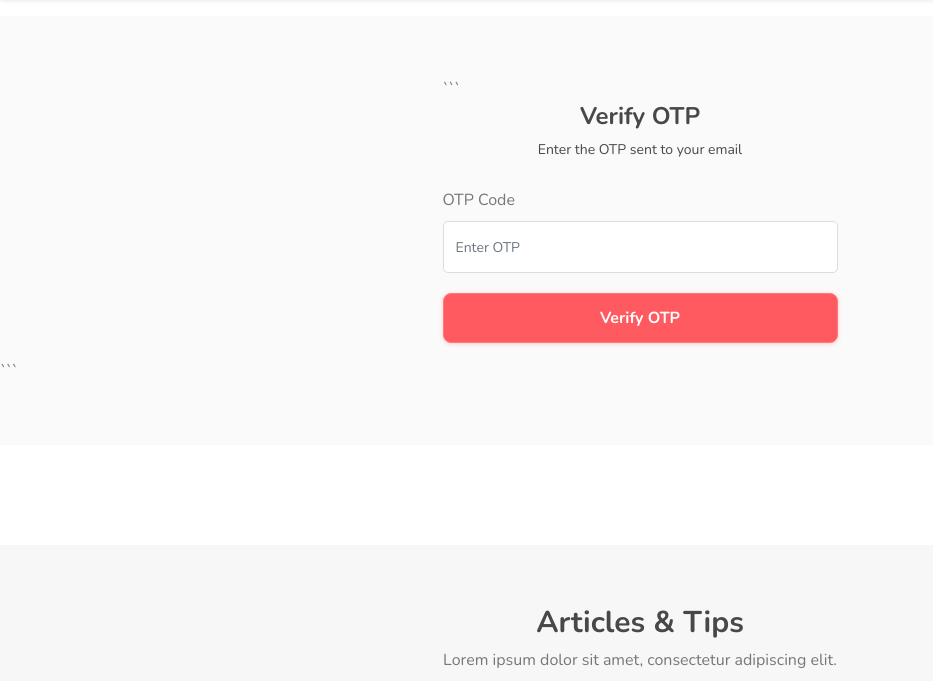
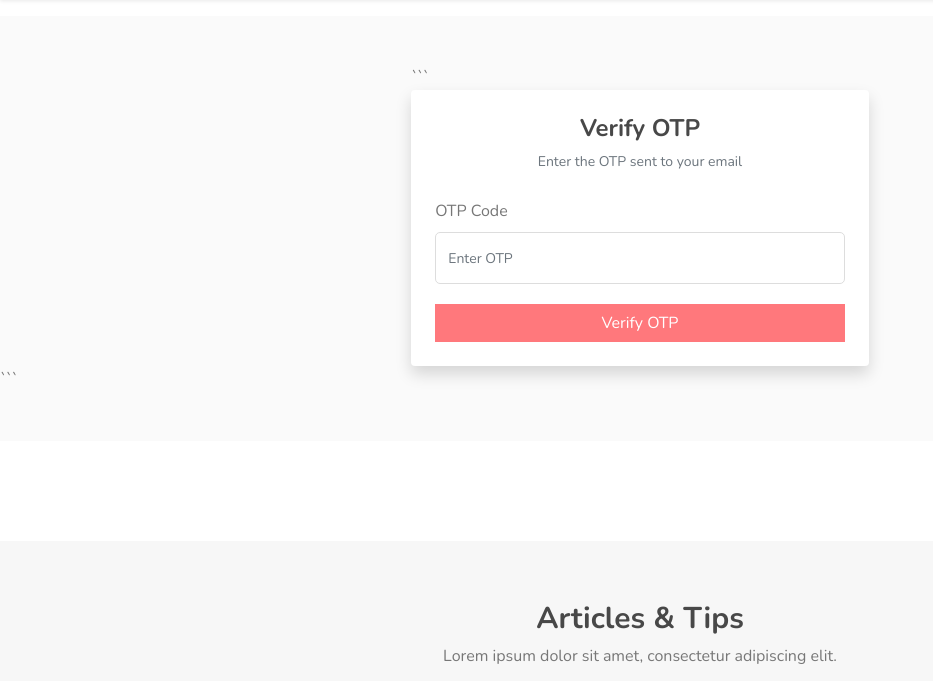
Before and after one commit to john22-sarker/Vharate, a Django app: template realestate/templates/accounts/verify_reset_otp.html in a window 1280 px wide. Shown: the part 84-765 px from the top of the page, without its empty margins (0-933 px from the left). Run offline with Django 5.2, Linux system fonts and the light colour scheme; the template is opened without the code that fills it, so the values that code supplies are empty; some libraries are stand-ins or nearby versions.

Commit message:
Update verify_reset_otp.html

````diff
--- a/realestate/templates/accounts/verify_reset_otp.html
+++ b/realestate/templates/accounts/verify_reset_otp.html
@@ -2,11 +2,15 @@
 
 {% block content %}
 
-<section class="our-log bgc-fa">
+<section class="our-log bgc-fa py-5">
     <div class="container">
-        <div class="row">
-            <div class="col-sm-12 col-lg-6 offset-lg-3">
-                <div class="login_form inner_page">
+        <div class="row justify-content-center">
+            <div class="col-lg-5 col-md-7">
+
+```
+            <div class="login_form inner_page p-4 shadow rounded bg-white">
+
+                <!-- Messages -->
                 {% if messages %}
                     {% for message in messages %}
                         <div class="alert alert-{{ message.tags }} text-center">
@@ -14,37 +18,45 @@
                         </div>
                     {% endfor %}
                 {% endif %}
-```
-                <form method="post">
-                    {% csrf_token %}
 
-                    <style>
-                        input {
-                            height: 40px;
-                            width: 100%;
-                        }
-                    </style>
+                <!-- OTP Display (ONLY FOR TESTING) -->
+                {% if otp %}
+                    <div class="alert alert-success text-center">
+                        Your OTP: <strong>{{ otp }}</strong>
+                    </div>
+                {% endif %}
 
-                    <div class="heading">
-                        <h3 class="text-center">Verify OTP</h3>
-                        <p class="text-center">
+                <!-- Heading -->
+                <div class="heading text-center mb-4">
+                    <h3>Verify OTP</h3>
+                    <p class="text-muted">
                         Enter the OTP sent to your email
                     </p>
                 </div>
 
-                    <label>OTP Code</label>
-                    <div class="form-group">
-                        <input type="text" name="otp" class="form-control" placeholder="Enter OTP" required>
+                <!-- Form -->
+                <form method="post">
+                    {% csrf_token %}
+
+                    <div class="form-group mb-3">
+                        <label for="otp">OTP Code</label>
+                        <input
+                            type="text"
+                            id="otp"
+                            name="otp"
+                            class="form-control"
+                            placeholder="Enter OTP"
+                            required
+                        >
                     </div>
 
-
-
-                    <button type="submit" class="btn btn-log btn-block btn-thm2">
+                    <button type="submit" class="btn btn-thm2 btn-block w-100">
                         Verify OTP
                     </button>
+                </form>
 
-                </form>
             </div>
+
         </div>
     </div>
 </div>
````
Lines whose indentation alone changed are shown as unchanged.
